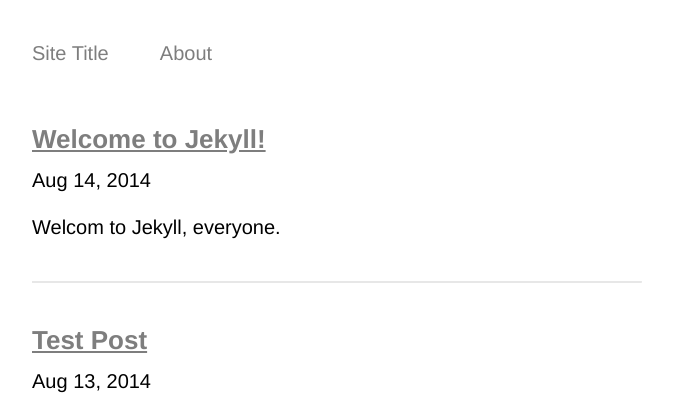
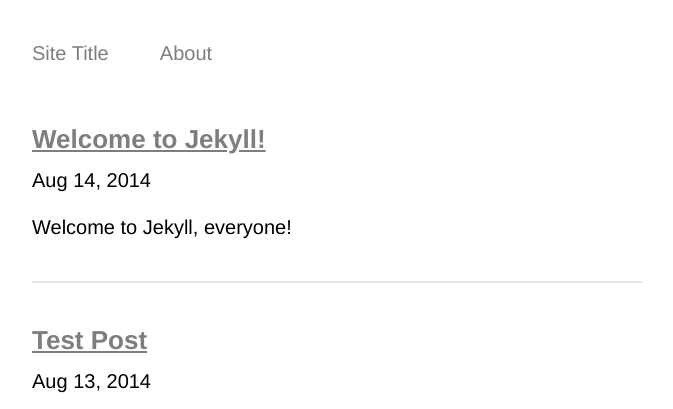
Before and after one commit to kmcgillivray/jekyll-base-template, a Jekyll site: the page built from index.html, in a window 1280 px wide. Shown: the top 409 px of the page, without its empty margins (303-976 px from the left). Built offline with Jekyll 4.4.1, drawn with Linux system fonts in a browser that asks for light colours.

Commit message:
Clean up typo and link formats

```diff
--- a/_layouts/default.html
+++ b/_layouts/default.html
@@ -13,7 +13,7 @@
 
   	</div>
 
-  {% include footer.html %}
+    {% include footer.html %}
 
   </body>
 </html>
--- a/_posts/2014-08-14-welcome-to-jekyll.md
+++ b/_posts/2014-08-14-welcome-to-jekyll.md
@@ -3,4 +3,4 @@ layout: post
 title:  "Welcome to Jekyll!"
 ---
 
-Welcom to Jekyll, everyone.
+Welcome to Jekyll, everyone!
--- a/index.html
+++ b/index.html
@@ -4,7 +4,7 @@ layout: default
 
 {% for post in site.posts %}
 	<article>
-		<h1><a href="{{ site.baseurl }}{{ post.url }}">{{ post.title }}</a></h1>
+		<h1><a href="{{ post.url }}">{{ post.title }}</a></h1>
 		<p>{{ post.date | date: "%b %-d, %Y" }}</p>
 		{{ post.content }}
 	</article>
```
